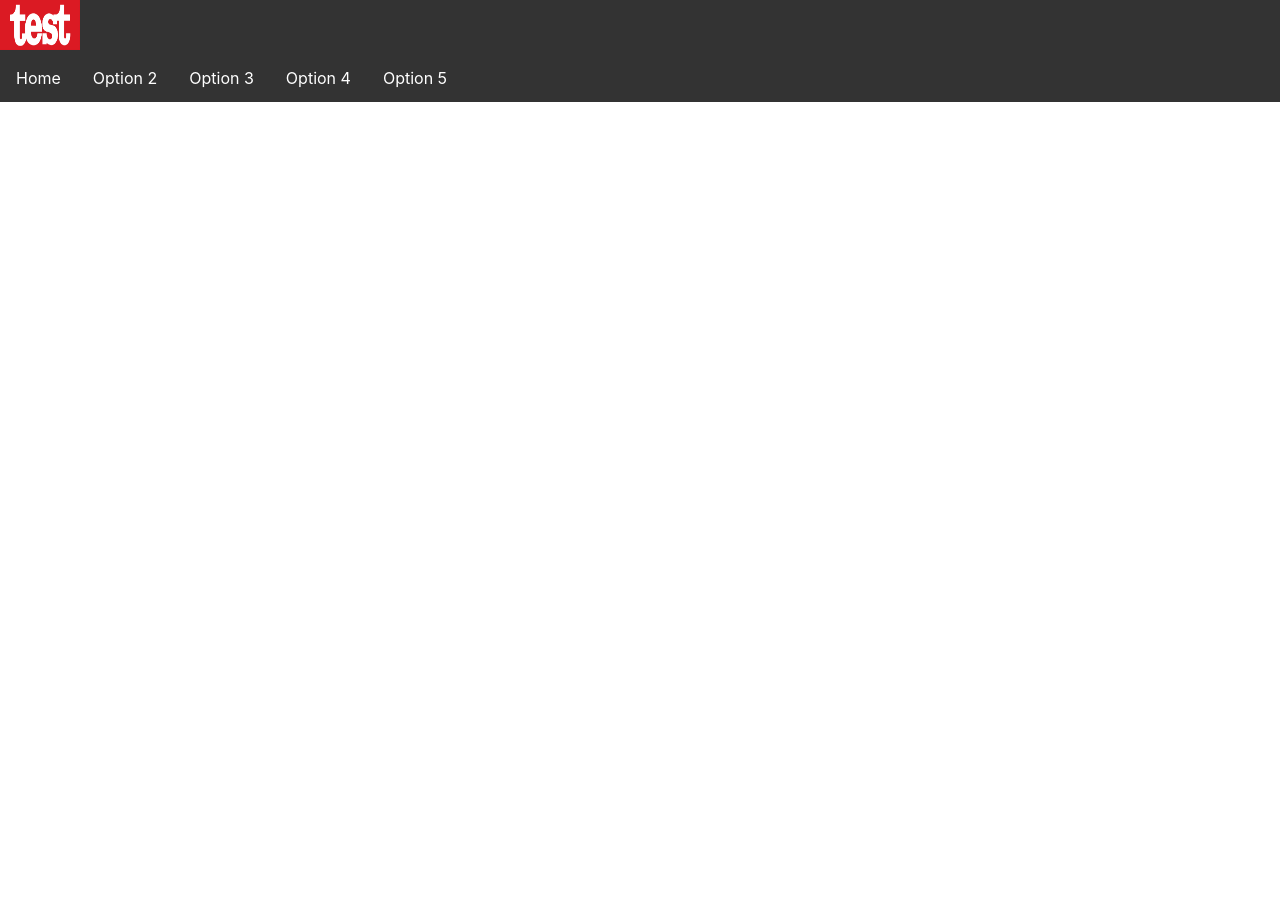
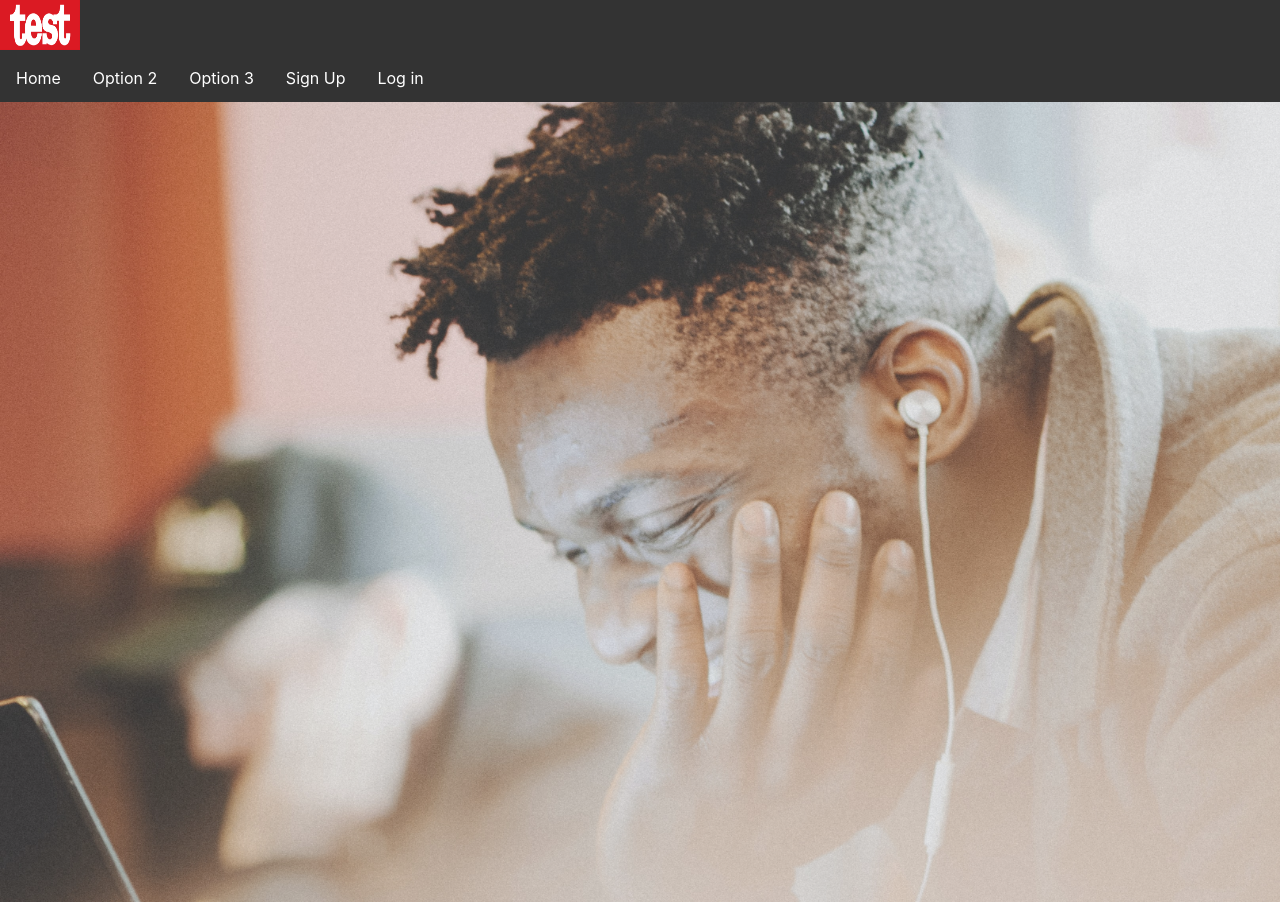
Before and after one commit to coderkabh/Show_My_Folio, a React (Create React App) app: page / in a window 1280 px wide. Before the commit the page ends 800 px from the top, so only its background shows below. Built offline with nearby package versions, Linux system fonts and the light colour scheme.

Commit message:
added bg img to index file (ny img tag)

```diff
--- a/src/App.js
+++ b/src/App.js
@@ -1,16 +1,21 @@
 import logo from './logo.svg';
 import './App.css';
 import HeaderIndex from './Components/HeaderIndex';
+import SectionIndex from './Components/SectionIndex';
 
 function App() {
   return (
+    <>
     <HeaderIndex
     logo="/assets/test.png"
     option1="Home"
     option2="Option 2"
     option3="Option 3"
-    option4="Option 4"
-    option5="Option 5" />
+    option4="Sign Up"
+    option5="Log in" />
+
+    <SectionIndex/>
+    </>
   );
 }
 
--- /dev/null
+++ b/src/Component-Styles/SectionIndex.css
@@ -0,0 +1,10 @@
+.section{
+    /* background-image: url('/assets/indexBackground.jpg'); */
+
+}
+
+.section img{
+    width: 100%;
+    height: 100vh;
+    opacity: 0.8;
+}
--- /dev/null
+++ b/src/Components/SectionIndex.jsx
@@ -0,0 +1,15 @@
+import React from 'react';
+import '../Component-Styles/SectionIndex.css';
+
+
+function SectionIndex(){
+    return(
+        <>
+        <div className="section">
+            <img src="/assets/indexBackground.jpg"/>
+        </div>
+        </>
+    )
+}
+
+export default SectionIndex;
```
Also changed, not shown: public/assets/indexBackground.jpg (added).
